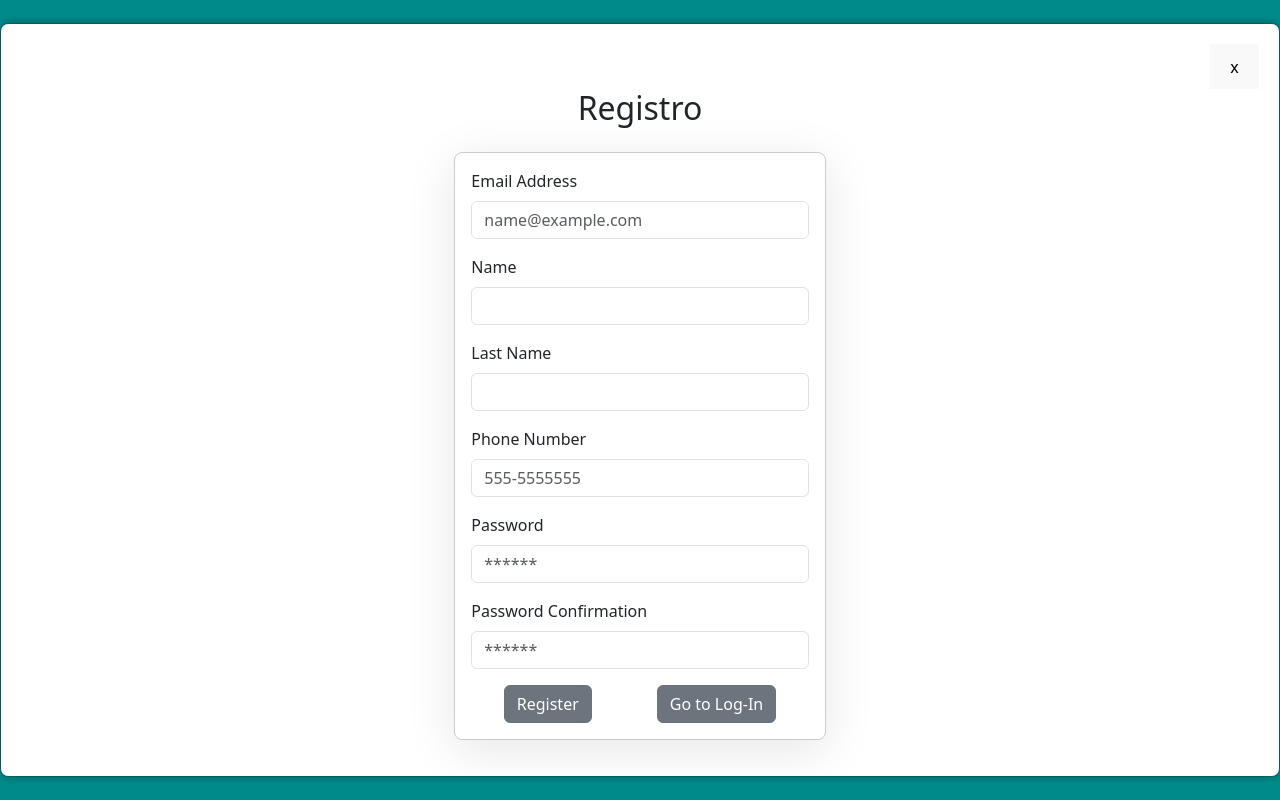
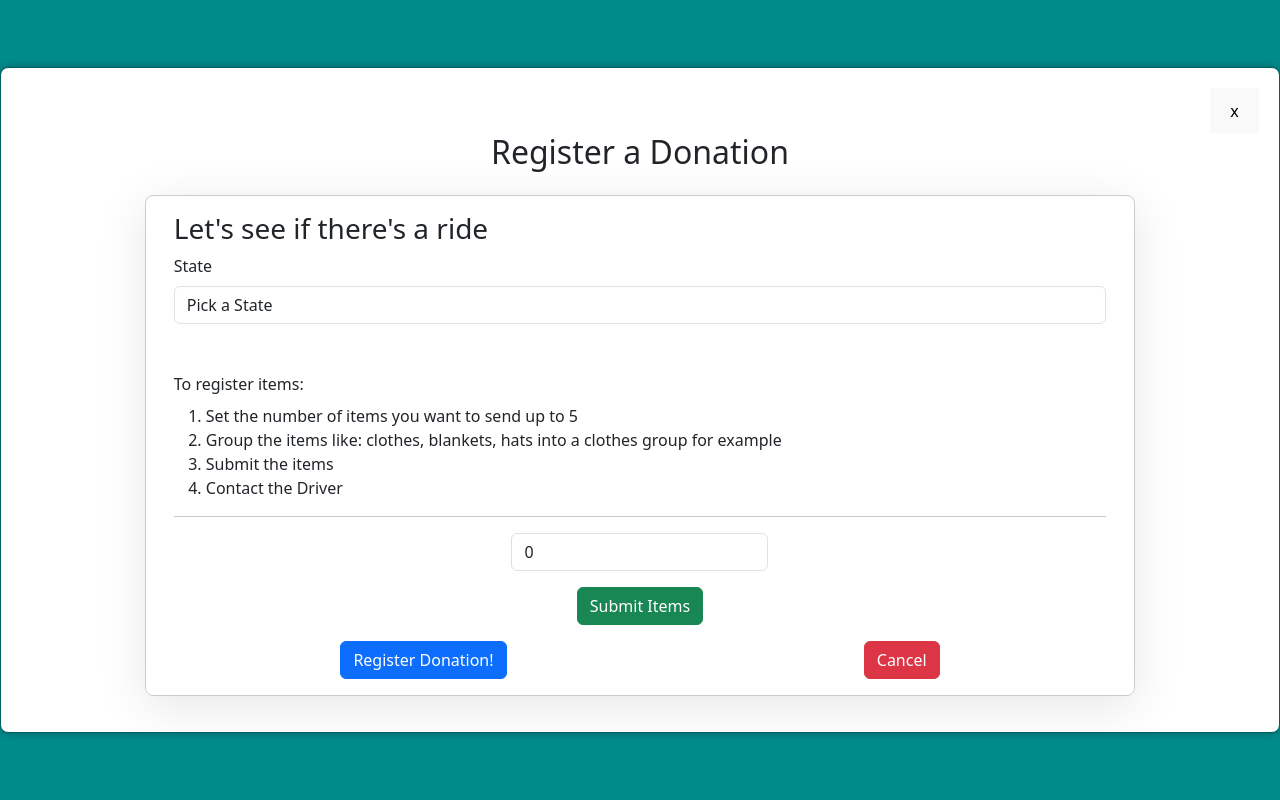
Before and after one commit to travs15/doeaquirs-UI, a Vue app: page /home in a window 1280 px wide. Both pictures are taken after a click on the button "Post Donation!". Built offline with nearby package versions, Linux system fonts and the light colour scheme.

Commit message:
prepared the donations form

```diff
--- a/src/components/DonationForm.vue
+++ b/src/components/DonationForm.vue
@@ -1,37 +1,59 @@
 <template>
     <div class="registerFormContainer">
-    <h2>Registro</h2>
+        <h2>Register a Donation</h2>
         <form>
-        <div class="mb-3">
-            <label for="emailInput" class="form-label">Email Address</label>
-            <input type="email" class="form-control" id="emailInput" placeholder="name@example.com">
+            <div class="container">
+                <div class="row">
+                    <div class="col-12 col-sm-12 col-md-12">
+                        <h3>Let's see if there's a ride</h3>
+                        <div class="mb-5">
+                            <label for="donationState" class="form-label">State</label>
+                            <select v-model="donationState" v-on:change="verifyRidesOnState" class="form-control"
+                                id="donationState">
+                                <option disabled value="">Pick a State</option>
+                                <option value="1">1</option>
+                                <option value="2">2</option>
+                                <option value="3">3</option>
+                            </select>
                         </div>
                         <div class="mb-3">
-            <label for="nameInput" class="form-label">Name</label>
-            <input type="text" class="form-control" id="nameInput" placeholder="">
+                            <label for="message" class="form-label">{{ messageAccordingRide }}</label>
+                            <label for="message" class="form-label">To register items:</label>
+                            <ol>
+                                <li>Set the number of items you want to send up to 5</li>
+                                <li>Group the items like: clothes, blankets, hats into a clothes group for example</li>
+                                <li>Submit the items</li>
+                                <li>Contact the Driver</li>
+                            </ol>
                         </div>
+                        <hr>
+                        <div class="itemsContainer">
                             <div class="mb-3">
-            <label for="lastNameInput" class="form-label">Last Name</label>
-            <input type="text" class="form-control" id="lastNameInput" placeholder="">
+                                <input class="form-control" type="number" max="5" v-model.number="itemCount" @input="adjustItems"
+                                    placeholder="1" />
                             </div>
-        <div class="mb-3">
-            <label for="phoneInput" class="form-label">Phone Number</label>
-            <input type="tel" class="form-control" id="phoneInput" placeholder="555-5555555">
-        </div>
-        <div class="mb-3">
-            <label for="passwordInput" class="form-label">Password</label>
-            <input type="password" class="form-control" id="passwordInput" placeholder="******">
-        </div>
-        <div class="mb-3">
-            <label for="passwordConfirmInput" class="form-label">Password Confirmation</label>
-            <input type="password" class="form-control" id="passwordConfirmInput" placeholder="******">
+                            <button class="btn btn-success" @click.prevent="submitItems">Submit Items</button>
+                            <div class="" v-for="(item, index) in items" :key="index">
+                                <div class="buttonsContainer">
+                                    <input v-model="item.name" class="form-control" placeholder="Item name" />
+                                    <input v-model="item.quantity" class="form-control" placeholder="Item Quantity" />
                                 </div>
                                 <div class="buttonsContainer">
-            <button type="button" class="btn btn-secondary" @click="register">
-                Register
+                                    <input v-model="item.description" class="form-control" placeholder="Description" />
+                                    <button class="btn btn-secondary" @click.prevent="removeItem(index)">Remove</button>
+                                </div>
+                                <hr>
+                            </div>
+                        </div>
+                    </div>
+                </div>
+            </div>
+            <div class="buttonsContainer">
+                <button type="button" class="btn btn-primary" @click="registerDonation">
+                    Register Donation!
                 </button type="button">
-            <button type="button" class="btn btn-secondary" @click="login">
-                 Go to Log-In
+                <button type="button" class="btn btn-danger" @click="emitCancel">
+                    Cancel
                 </button type="button">
             </div>
         </form>
@@ -39,25 +61,65 @@
 </template>
 
 <script>
+import axios from 'axios';
+
 export default {
     data() {
         return {
-            email: '',
-            name: '',
-            lastName: '',
-            phoneNumber: '',
-            password: '',
-            passwordConfirm: '',
+            messageAccordingRide: '',
+            donationState: '',
+            ridePicked: false,
+            itemCount: 0,
+            items: [],
+        }
+    },
+    watch: {
+        ridePicked(newValue) {
+            if (newValue) {
+                this.messageAccordingRide = 'You Picked a ride, please contact the person related and coordinate the pick up';
+            } else {
+                this.messageAccordingRide = 'There is no ride so, we will notify your e-mail when there is one available';
+            }
         }
     },
     methods: {
-        register() {
-            // TODO Implement registration functionality here
-            this.$router.push('/home');
+        registerDonation() {
+            if(this.items.length > 0) {
+                // TODO post donation to back
+            }
         },
-        login() {
-            this.$router.push('/login')
+        emitCancel() {
+            // TODO post
+            this.$emit('cancel-post');
         },
+        verifyRidesOnState() {
+            // TODO check the rides on that state end point for that
+        },
+        adjustItems() {
+        const currentCount = this.items.length;
+        if (this.itemCount > currentCount) {
+            for (let i = currentCount; i < this.itemCount; i++) {
+            this.items.push({ name: '', description: '' });
+            }
+        } else {
+            this.items.splice(this.itemCount);
+        }
+        },
+        removeItem(index) {
+            this.items.splice(index, 1);
+            this.itemCount = this.items.length;
+        },
+        submitItems() {
+            axios.post('/api/items', this.items)
+                .then(response => {
+                console.log('Items submitted successfully', response.data);
+                // Handle success
+                })
+                .catch(error => {
+                console.error('Error submitting items', error);
+                // Handle error
+                });
+        }
     }
 }
 
@@ -78,7 +140,7 @@ export default {
 form {
     border: 0.5px solid #ccc;
     border-radius: .5em;
-    width: 30%;
+    width: 80%;
     box-shadow: rgba(0, 0, 0, 0.1) 0px 10px 50px;
     margin: 1em;
     padding: 1em;
@@ -103,5 +165,19 @@ form {
     flex-direction: row;
     justify-content: space-around;
     align-items: center;
+    margin-top: 1em;
 }
+
+.itemsContainer {
+    display: flex;
+    flex-direction: column;
+    align-items: center;
+}
+
+/* .itemContainer {
+    display: flex;
+    flex-direction: row;
+    justify-content: space-around;
+    align-items: center;
+} */
 </style>
--- a/src/components/DriveForm.vue
+++ b/src/components/DriveForm.vue
@@ -70,7 +70,7 @@
                 <textarea class="form-control" id="driveDescription" rows="3" v-model="driveDescription"></textarea>
             </div>
             <div class="buttonsContainer">
-                <button type="button" class="btn btn-secondary" @click="registerDrive">
+                <button type="button" class="btn btn-primary" @click="registerDrive">
                     Register Drive!
                 </button type="button">
                 <button type="button" class="btn btn-danger" @click="emitCancel">
```
Lines whose indentation alone changed are shown as unchanged.
